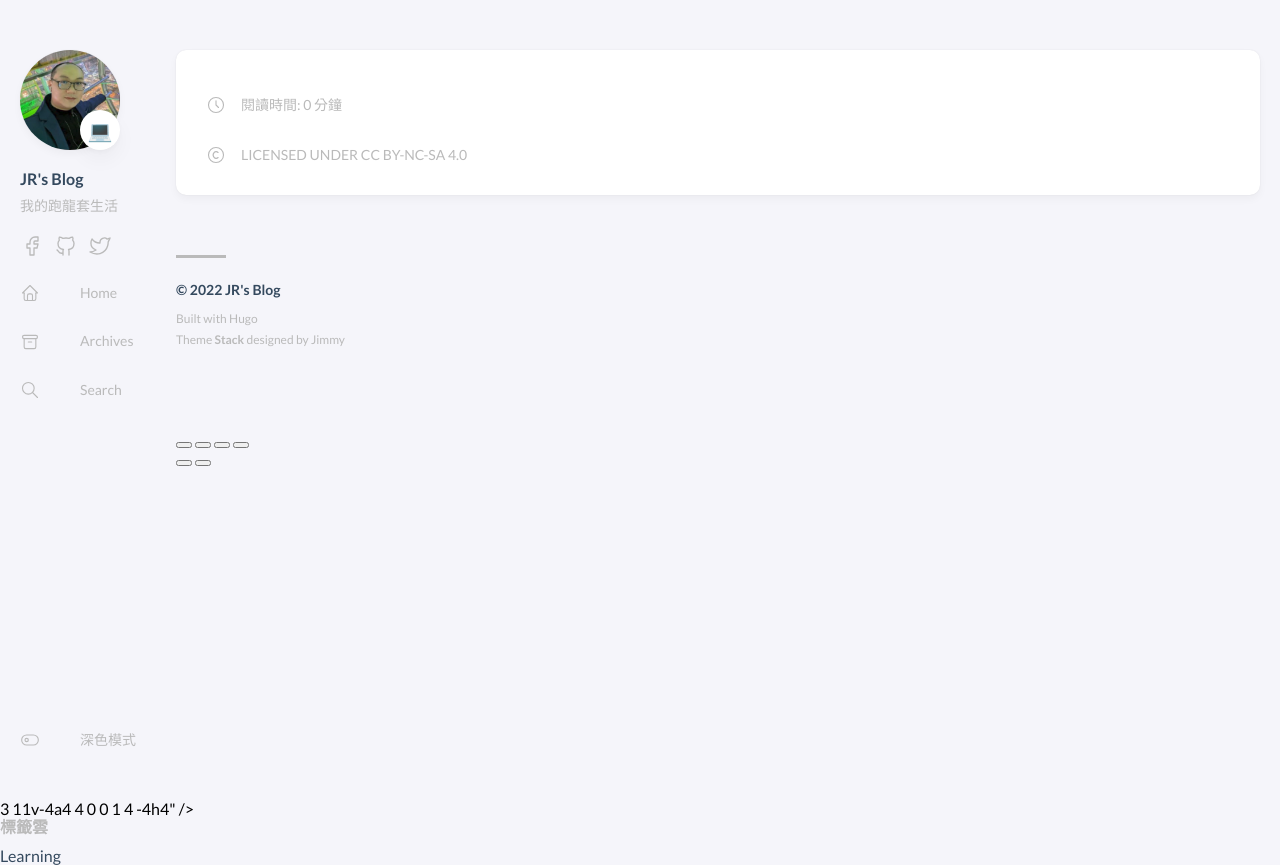
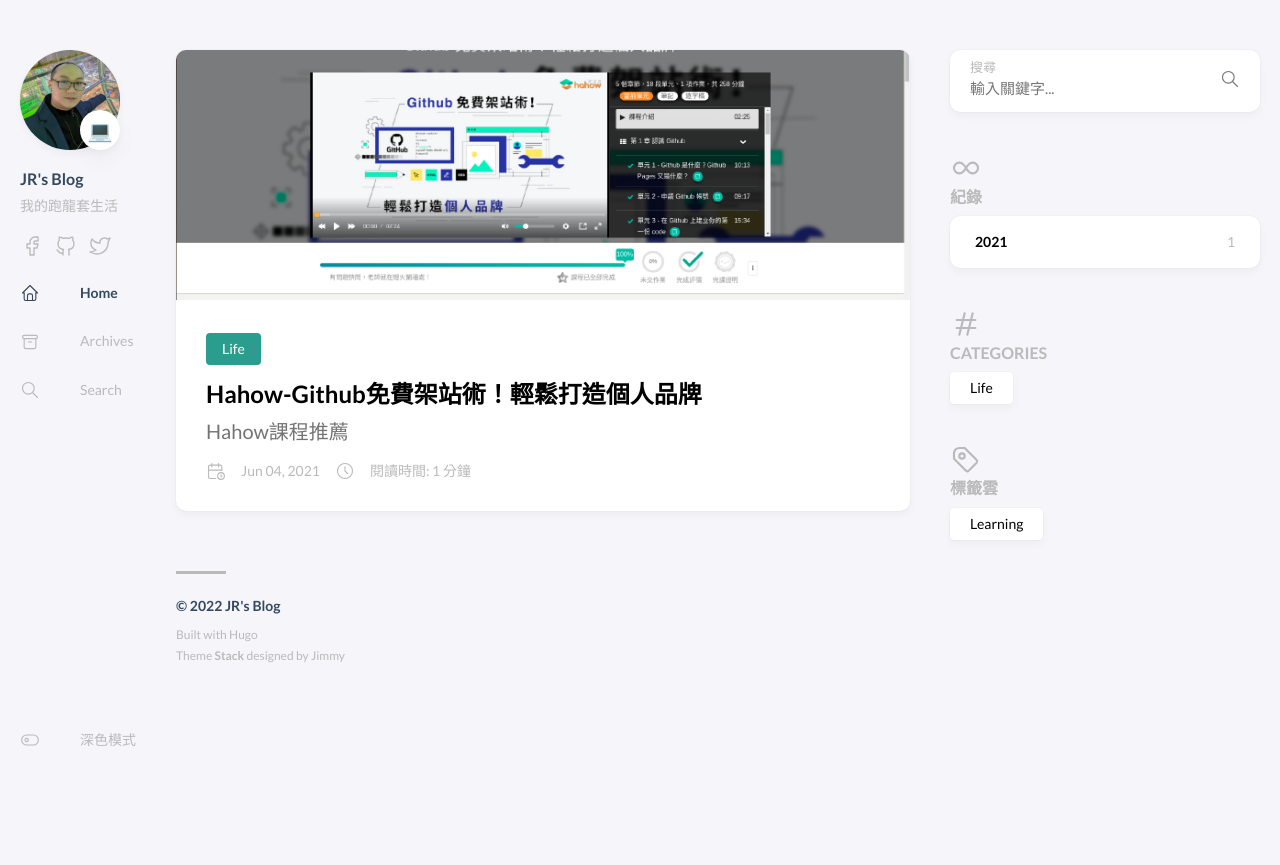
Before and after one commit to jrenyang/jrenyang.github.io, a plain HTML site: page index.html in a window 1280 px wide. After the commit the page ends 800 px from the top, so only its background shows below. Drawn offline with Linux system fonts and the light colour scheme; some packages are replaced by stand-ins of ours; a script that the page names is missing.

Commit message:
publish 20220405201443

```diff
--- a/index.html
+++ b/index.html
@@ -1,6 +1,7 @@
 <!DOCTYPE html>
 <html lang="zh-tw" dir="ltr">
-    <head><meta charset='utf-8'>
+    <head>
+	<meta name="generator" content="Hugo 0.96.0" /><meta charset='utf-8'>
 <meta name='viewport' content='width=device-width, initial-scale=1'><meta name='description' content=''><title></title>
 
 <link rel='canonical' href='https://jrenyang.github.io/'>
@@ -9,9 +10,9 @@
 <meta property='og:description' content=''>
 <meta property='og:url' content='https://jrenyang.github.io/'>
 <meta property='og:site_name' content='JR&#39;s Blog'>
-<meta property='og:type' content='article'><meta property='article:section' content='Page' />
+<meta property='og:type' content='website'><meta property='og:updated_time' content=' 2021-06-04T00:00:00&#43;00:00 '/>
 <meta name="twitter:title" content="">
-<meta name="twitter:description" content="">
+<meta name="twitter:description" content=""><link rel="alternate" type="application/rss&#43;xml" href="https://jrenyang.github.io/index.xml">
     <link rel="shortcut icon" href="images/favicon.png" type="image/x-icon"/>
     <link rel="icon" href="images/favicon.png" type="image/x-icon"/>
 
@@ -27,9 +28,7 @@ if (!doNotTrack) {
 </script>
 
     </head>
-    <body class="
-    article-page
-    ">
+    <body class="">
     <script>
         (function() {
             const colorSchemeKey = 'StackColorScheme';
@@ -146,7 +145,7 @@ if (!doNotTrack) {
 
 
 
-        <li >
+        <li  class='current' >
             <a href='/' >
 
 
@@ -234,22 +233,66 @@ if (!doNotTrack) {
     </ol>
 </aside>
 <main class="main full-width">
-    <article class="main-article">
+
+
+
+
+
+    <section class="article-list">
+
+
+<article class="has-image">
     <header class="article-header">
+        <div class="article-image">
+            <a href="/p/hahow-github-webite/">
+                <img src="/p/hahow-github-webite/hahow-github-webite-img01_hu04f45a2e9c780379eab81da32424fd88_303122_800x0_resize_box_3.png"
+                        srcset="/p/hahow-github-webite/hahow-github-webite-img01_hu04f45a2e9c780379eab81da32424fd88_303122_800x0_resize_box_3.png 800w, /p/hahow-github-webite/hahow-github-webite-img01_hu04f45a2e9c780379eab81da32424fd88_303122_1600x0_resize_box_3.png 1600w"
+                        width="800"
+                        height="426"
+                        alt="Featured image of post Hahow-Github免費架站術！輕鬆打造個人品牌" />
+
+            </a>
+        </div>
+
 
     <div class="article-details">
+
+    <header class="article-category">
+
+            <a href="/categories/life/" style="background-color: #2a9d8f; color: #fff;">
+                Life
+            </a>
+
+    </header>
 
 
     <div class="article-title-wrapper">
         <h2 class="article-title">
-            <a href="/"></a>
+            <a href="/p/hahow-github-webite/">Hahow-Github免費架站術！輕鬆打造個人品牌</a>
         </h2>
 
+
+        <h3 class="article-subtitle">
+            Hahow課程推薦
+        </h3>
 
     </div>
 
 
     <footer class="article-time">
+
+            <div>
+                <svg xmlns="http://www.w3.org/2000/svg" class="icon icon-tabler icon-tabler-calendar-time" width="56" height="56" viewBox="0 0 24 24" stroke-width="2" stroke="currentColor" fill="none" stroke-linecap="round" stroke-linejoin="round">
+  <path stroke="none" d="M0 0h24v24H0z"/>
+  <path d="M11.795 21h-6.795a2 2 0 0 1 -2 -2v-12a2 2 0 0 1 2 -2h12a2 2 0 0 1 2 2v4" />
+  <circle cx="18" cy="18" r="4" />
+  <path d="M15 3v4" />
+  <path d="M7 3v4" />
+  <path d="M3 11h16" />
+  <path d="M18 16.496v1.504l1 1" />
+</svg>
+                <time class="article-time--published">Jun 04, 2021</time>
+            </div>
 
 
 
@@ -263,7 +306,7 @@ if (!doNotTrack) {
 
 
                 <time class="article-time--reading">
-                    閱讀時間: 0 分鐘
+                    閱讀時間: 1 分鐘
                 </time>
             </div>
 
@@ -273,84 +316,9 @@ if (!doNotTrack) {
 
 </div>
 </header>
-
-    <section class="article-content">
-
-
+</article>
 
     </section>
-
-
-    <footer class="article-footer">
-
-
-
-    <section class="article-copyright">
-        <svg xmlns="http://www.w3.org/2000/svg" class="icon icon-tabler icon-tabler-copyright" width="24" height="24" viewBox="0 0 24 24" stroke-width="2" stroke="currentColor" fill="none" stroke-linecap="round" stroke-linejoin="round">
-  <path stroke="none" d="M0 0h24v24H0z"/>
-  <circle cx="12" cy="12" r="9" />
-  <path d="M14.5 9a3.5 4 0 1 0 0 6" />
-</svg>
-
-
-
-        <span>Licensed under CC BY-NC-SA 4.0</span>
-    </section>
-    </footer>
-
-
-
-</article>
-
-
-
-
-
-
-
-
-    <script src="https://utteranc.es/client.js"
-        repo="jrenyang/jrenyang.github.io"
-        issue-term="pathname"
-
-        crossorigin="anonymous"
-        async
-        >
-</script>
-
-<style>
-    .utterances {
-        max-width: unset;
-    }
-</style>
-
-<script>
-    function setUtterancesTheme(theme) {
-        let utterances = document.querySelector('.utterances iframe');
-        if (utterances) {
-            utterances.contentWindow.postMessage(
-                {
-                    type: 'set-theme',
-                    theme: `github-${theme}`
-                },
-                'https://utteranc.es'
-            );
-        }
-    }
-
-    addEventListener('message', event => {
-        if (event.origin !== 'https://utteranc.es') return;
-        setUtterancesTheme(document.documentElement.dataset.scheme)
-    });
-
-    window.addEventListener('onColorSchemeChange', (e) => {
-        setUtterancesTheme(e.detail)
-    })
-</script>
-
-
-
-
 <footer class="site-footer">
     <section class="copyright">
         &copy;
@@ -364,109 +332,94 @@ if (!doNotTrack) {
     </section>
 </footer>
 
+            </main>
+    <aside class="sidebar right-sidebar sticky">
 
 
-<div class="pswp" tabindex="-1" role="dialog" aria-hidden="true">
+                <form action="/search/" class="search-form widget" >
+        <p>
+            <label>搜尋</label>
+            <input name="keyword" required placeholder="輸入關鍵字..." />
 
-
-    <div class="pswp__bg"></div>
-
-
-    <div class="pswp__scroll-wrap">
-
-
-        <div class="pswp__container">
-            <div class="pswp__item"></div>
-            <div class="pswp__item"></div>
-            <div class="pswp__item"></div>
-        </div>
-
-
-        <div class="pswp__ui pswp__ui--hidden">
-
-            <div class="pswp__top-bar">
+            <button title="搜尋">
+                <svg xmlns="http://www.w3.org/2000/svg" class="icon icon-tabler icon-tabler-search" width="24" height="24" viewBox="0 0 24 24" stroke-width="2" stroke="currentColor" fill="none" stroke-linecap="round" stroke-linejoin="round">
+  <path stroke="none" d="M0 0h24v24H0z"/>
+  <circle cx="10" cy="10" r="7" />
+  <line x1="21" y1="21" x2="15" y2="15" />
+</svg>
 
 
 
-                <div class="pswp__counter"></div>
-
-                <button class="pswp__button pswp__button--close" title="Close (Esc)"></button>
-
-                <button class="pswp__button pswp__button--share" title="Share"></button>
-
-                <button class="pswp__button pswp__button--fs" title="Toggle fullscreen"></button>
-
-                <button class="pswp__button pswp__button--zoom" title="Zoom in/out"></button>
+            </button>
+        </p>
+    </form>
 
 
 
-                <div class="pswp__preloader">
-                    <div class="pswp__preloader__icn">
-                        <div class="pswp__preloader__cut">
-                            <div class="pswp__preloader__donut"></div>
+                <section class="widget archives">
+        <div class="widget-icon">
+            <svg xmlns="http://www.w3.org/2000/svg" class="icon icon-tabler icon-tabler-infinity" width="24" height="24" viewBox="0 0 24 24" stroke-width="2" stroke="currentColor" fill="none" stroke-linecap="round" stroke-linejoin="round">
+  <path stroke="none" d="M0 0h24v24H0z"/>
+  <path d="M9.828 9.172a4 4 0 1 0 0 5.656 a10 10 0 0 0 2.172 -2.828a10 10 0 0 1 2.172 -2.828 a4 4 0 1 1 0 5.656a10 10 0 0 1 -2.172 -2.828a10 10 0 0 0 -2.172 -2.828" />
+</svg>
+
+
+
         </div>
-                    </div>
-                </div>
-            </div>
+        <h2 class="widget-title section-title">紀錄</h2>
 
-            <div class="pswp__share-modal pswp__share-modal--hidden pswp__single-tap">
-                <div class="pswp__share-tooltip"></div>
-            </div>
 
-            <button class="pswp__button pswp__button--arrow--left" title="Previous (arrow left)">
-            </button>
 
-            <button class="pswp__button pswp__button--arrow--right" title="Next (arrow right)">
-            </button>
 
-            <div class="pswp__caption">
-                <div class="pswp__caption__center"></div>
+
+
+        <div class="widget-archive--list">
+            <div class="archives-year">
+                    <a href="/archives/#2021">
+
+                            <span class="year">2021</span>
+                            <span class="count">1</span>
+
+                    </a>
                 </div>
 
         </div>
+    </section>
 
-    </div>
 
-</div><script
-                src="https://cdn.jsdelivr.net/npm/photoswipe@4.1.3/dist/photoswipe.min.js"integrity="sha256-ePwmChbbvXbsO02lbM3HoHbSHTHFAeChekF1xKJdleo="crossorigin="anonymous"
-                defer
-                >
-            </script><script
-                src="https://cdn.jsdelivr.net/npm/photoswipe@4.1.3/dist/photoswipe-ui-default.min.js"integrity="sha256-UKkzOn/w1mBxRmLLGrSeyB4e1xbrp4xylgAWb3M42pU="crossorigin="anonymous"
-                defer
-                >
-            </script><link
-                rel="stylesheet"
-                href="https://cdn.jsdelivr.net/npm/photoswipe@4.1.3/dist/default-skin/default-skin.css"integrity="sha256-c0uckgykQ9v5k&#43;IqViZOZKc47Jn7KQil4/MP3ySA3F8="crossorigin="anonymous"
-            ><link
-                rel="stylesheet"
-                href="https://cdn.jsdelivr.net/npm/photoswipe@4.1.3/dist/photoswipe.css"integrity="sha256-SBLU4vv6CA6lHsZ1XyTdhyjJxCjPif/TRkjnsyGAGnE="crossorigin="anonymous"
-            >
 
-            </main>
+                <section class="widget tagCloud">
+    <div class="widget-icon">
+        <svg xmlns="http://www.w3.org/2000/svg" class="icon icon-tabler icon-tabler-hash" width="24" height="24" viewBox="0 0 24 24" stroke-width="2" stroke="currentColor" fill="none" stroke-linecap="round" stroke-linejoin="round">
+  <path stroke="none" d="M0 0h24v24H0z"/>
+  <line x1="5" y1="9" x2="19" y2="9" />
+  <line x1="5" y1="15" x2="19" y2="15" />
+  <line x1="11" y1="4" x2="7" y2="20" />
+  <line x1="17" y1="4" x2="13" y2="20" />
+</svg>
+
 
 
     </div>
-        <script
-                src="https://cdn.jsdelivr.net/npm/node-vibrant@3.1.5/dist/vibrant.min.js"integrity="sha256-5NovOZc4iwiAWTYIFiIM7DxKUXKWvpVEuMEPLzcm5/g="crossorigin="anonymous"
+    <h2 class="widget-title section-title">Categories</h2>
 
-                >
-            </script><script type="text/javascript" src="/ts/main.js" defer></script>
-<script>
-    (function () {
-        const customFont = document.createElement('link');
-        customFont.href = "https://fonts.googleapis.com/css2?family=Lato:wght@300;400;700&display=swap";
+    <div class="tagCloud-tags">
 
-        customFont.type = "text/css";
-        customFont.rel = "stylesheet";
+            <a href="/categories/life/" class="font_size_1">
+                Life
+            </a>
 
-        document.head.appendChild(customFont);
-    }());
-</script>
+    </div>
+</section>
 
-    </body>
-</html>
-3 11v-4a4 4 0 0 1 4 -4h4" />
+
+
+
+                <section class="widget tagCloud">
+    <div class="widget-icon">
+        <svg xmlns="http://www.w3.org/2000/svg" class="icon icon-tabler icon-tabler-tag" width="24" height="24" viewBox="0 0 24 24" stroke-width="2" stroke="currentColor" fill="none" stroke-linecap="round" stroke-linejoin="round">
+  <path stroke="none" d="M0 0h24v24H0z"/>
+  <path d="M11 3L20 12a1.5 1.5 0 0 1 0 2L14 20a1.5 1.5 0 0 1 -2 0L3 11v-4a4 4 0 0 1 4 -4h4" />
   <circle cx="9" cy="9" r="2" />
 </svg>
 
```
Lines whose indentation alone changed are shown as unchanged.
